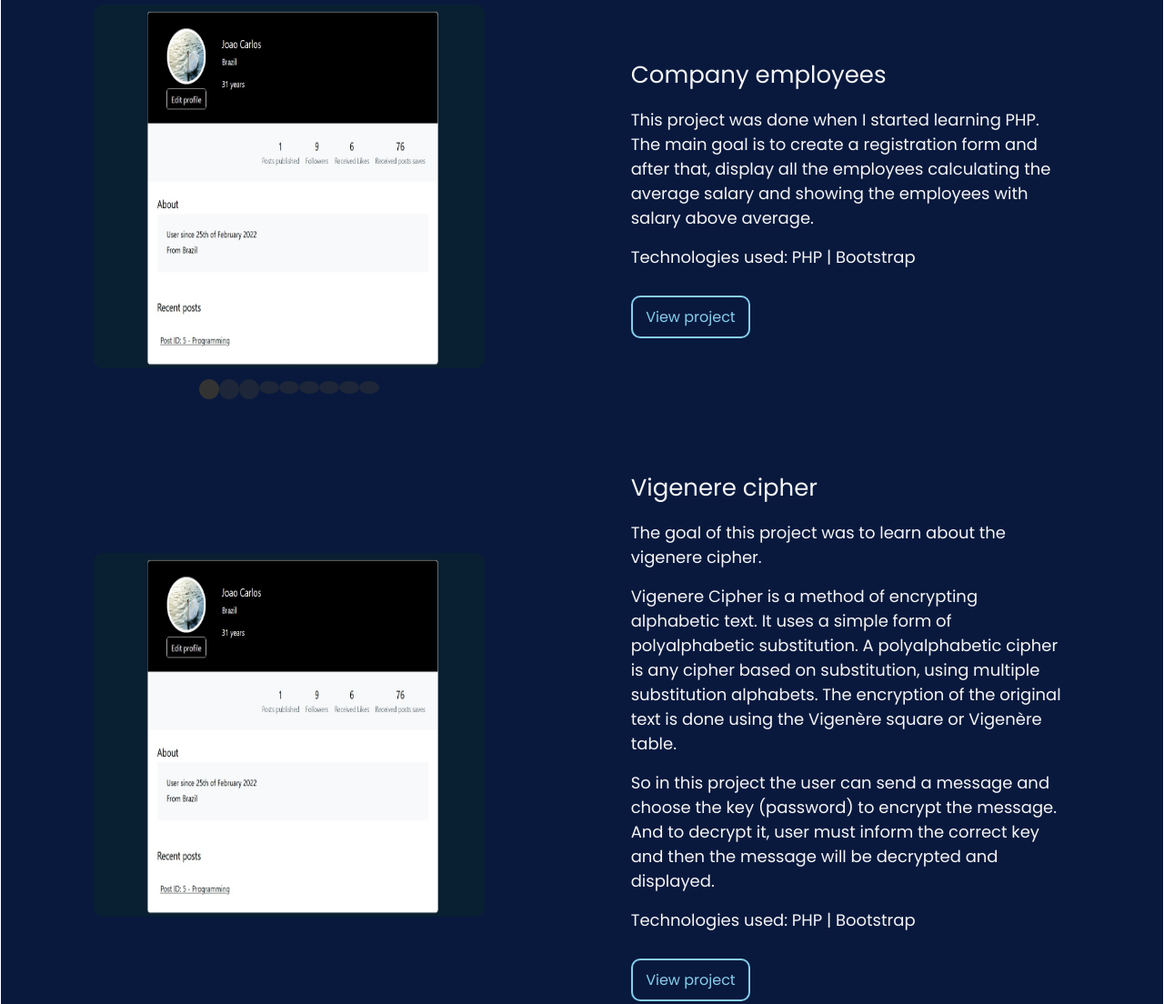
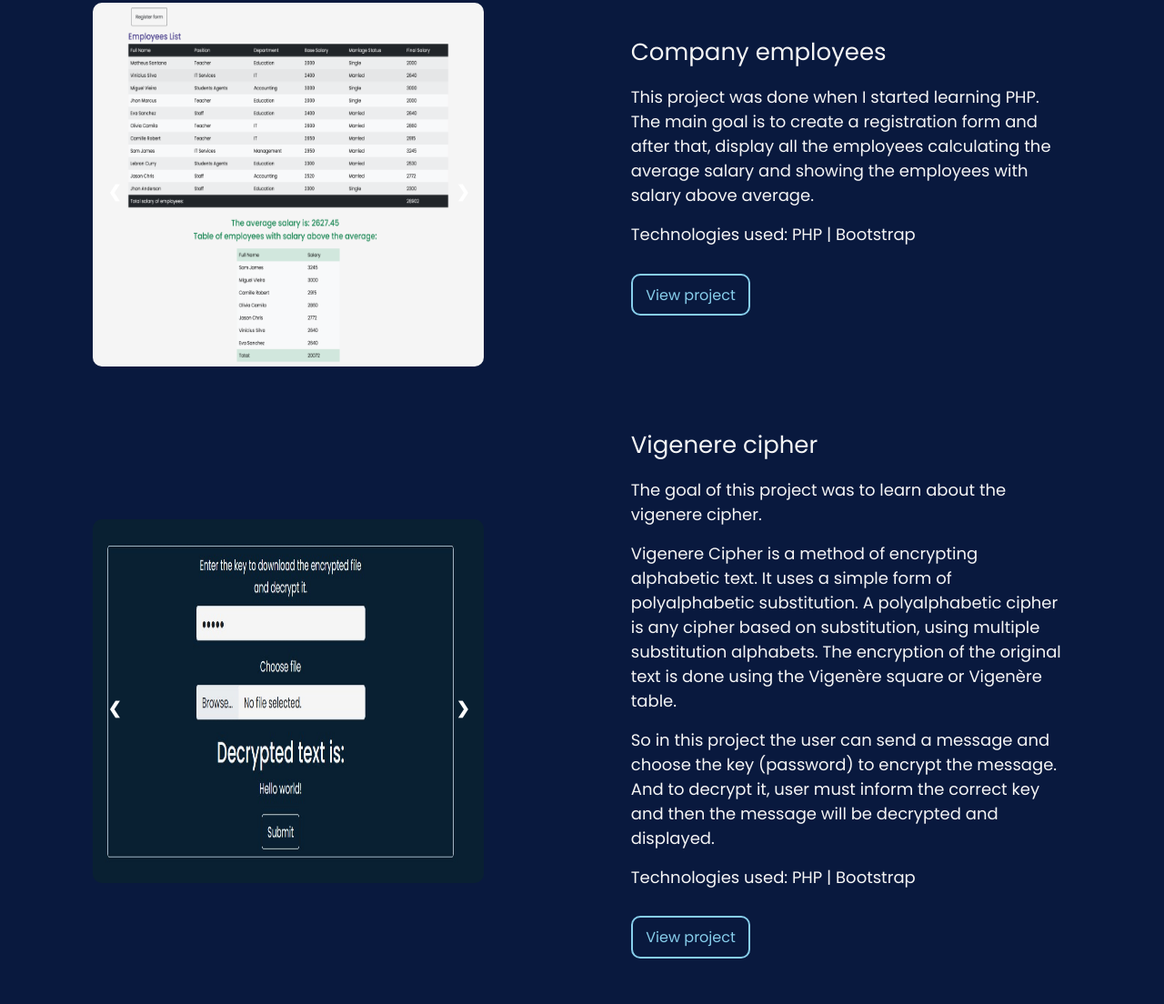
Before and after one commit to matheusgolemb/Portfolio_01, a plain HTML site: page index.html in a window 1280 px wide. Shown: the part 1362-2466 px from the top of the page at 91% size. Drawn offline with nearby package versions, Linux system fonts and the light colour scheme.

Commit message:
finished

```diff
--- a/index.html
+++ b/index.html
@@ -119,13 +119,21 @@
                 <!--- project ONE   --->
                 <div class="container-project">
                     <div class="container-img">
-                        <div class="container">
-                            <div class="slider">
-                              <div class="slider-item active"><img src="./media/img/WePost_profile.jpg" alt="" class="img-fluid"></div>
-                              <div class="slider-item"><img src="./media/img/WePost_newPost.jpg" alt="" class="img-fluid"></div>
-                              <div class="slider-item"><img src="./media/img/WePost_posts.jpg" alt="" class="img-fluid"></div>
-                              <ul id="dots" class="list-inline dots"></ul>
+                        <div class="slideshow-container">
+                            <div class="mySlides1">
+                              <img  src="./media/img/Registration_Form.png" style="width:100%">
                             </div>
+
+                            <div class="mySlides1">
+                              <img  src="./media/img/Registration_Form_List.png" style="width:100%">
+                            </div>
+
+                            <div class="mySlides1">
+                              <img src="./media/img/Registration_Form_List.png" style="width:100%">
+                            </div>
+
+                            <a class="prev" onclick="plusSlides(-1, 0)">&#10094;</a>
+                            <a class="next" onclick="plusSlides(1, 0)">&#10095;</a>
                           </div>
                     </div>
                     <div class="container-text">
@@ -137,23 +145,30 @@
                             Technologies used: PHP | Bootstrap
                         </p>
                         <div class="btn-wrapper">
-                            <a href="" target="_blank" class="btn">
+                            <a href="https://github.com/matheusgolemb/RegisterForm_php" target="_blank" class="btn">
                                 <span>View project</span>
                             </a>
                         </div>
                     </div> <!-- /.container-t-text -->
                 </div> <!-- /.container-project -->
-
                 <!--- project TWO --->
                 <div class="container-project">
                     <div class="container-img">
-                        <div class="container">
-                            <div class="slider">
-                              <div class="slider-item active"><img src="./media/img/WePost_profile.jpg" alt="" class="img-fluid"></div>
-                              <div class="slider-item"><img src="./media/img/WePost_newPost.jpg" alt="" class="img-fluid"></div>
-                              <div class="slider-item"><img src="./media/img/WePost_posts.jpg" alt="" class="img-fluid"></div>
-                              <ul id="dots" class="list-inline dots"></ul>
+                        <div class="slideshow-container">
+                            <div class="mySlides2">
+                              <img src="./media/img/enc1.jpg" style="width:100%">
                             </div>
+
+                            <div class="mySlides2">
+                              <img src="./media/img/dec1.jpg" style="width:100%">
+                            </div>
+
+                            <div class="mySlides2">
+                              <img src="./media/img/dec1.jpg" style="width:100%">
+                            </div>
+
+                            <a class="prev" onclick="plusSlides(-1, 1)">&#10094;</a>
+                            <a class="next" onclick="plusSlides(1, 1)">&#10095;</a>
                         </div>
                     </div>
                     <div class="container-text">
@@ -177,17 +192,23 @@
                         </div>
                     </div> <!-- /.container-t-text -->
                 </div> <!-- /.container-project -->
-
-                <!--- project THREE --->
                 <div class="container-project">
                     <div class="container-img">
-                        <div class="container">
-                            <div class="slider">
-                              <div class="slider-item active"><img src="./media/img/WePost_profile.jpg" alt="" class="img-fluid"></div>
-                              <div class="slider-item"><img src="./media/img/WePost_newPost.jpg" alt="" class="img-fluid"></div>
-                              <div class="slider-item"><img src="./media/img/WePost_posts.jpg" alt="" class="img-fluid"></div>
-                              <ul id="dots" class="list-inline dots"></ul>
+                        <div class="slideshow-container">
+                            <div class="mySlides3">
+                              <img src="./media/img/WePost_posts.jpg" style="width:100%">
                             </div>
+
+                            <div class="mySlides3">
+                              <img src="./media/img/WePost_profile.jpg" style="width:100%">
+                            </div>
+
+                            <div class="mySlides3">
+                              <img src="./media/img/WePost_profile.jpg" style="width:100%">
+                            </div>
+
+                            <a class="prev" onclick="plusSlides(-1, 2)">&#10094;</a>
+                            <a class="next" onclick="plusSlides(1, 2)">&#10095;</a>
                         </div>
                     </div>
                     <div class="container-text">
@@ -205,7 +226,7 @@
                             Technologies used: PHP | Bootstrap | MySQL
                         </p>
                         <div class="btn-wrapper">
-                            <a href="" target="_blank" class="btn">
+                            <a href="https://github.com/gh-tyl/WePost" target="_blank" class="btn">
                                 <span>View project</span>
                             </a>
                         </div>
@@ -339,29 +360,26 @@
 <script src="https://code.jquery.com/jquery-3.6.3.min.js" integrity="sha256-pvPw+upLPUjgMXY0G+8O0xUf+/Im1MZjXxxgOcBQBXU=" crossorigin="anonymous"></script>
 
 <script>
-    var slider = document.querySelectorAll(".slider")
-    console.log(slider)
-    slider.forEach((val, idx)=>{
-        var sliderItem = slider[idx].getElementsByTagName('div');
-        var dots = document.getElementById('dots');
-        var dotsChild = document.getElementById('dots').getElementsByTagName('li');
-        for (i = 0; i < sliderItem.length; i++) {
-          dots.appendChild(document.createElement('li'));
-          dotsChild[i].classList.add('list-inline-item');
-          dotsChild[i].setAttribute("id", i);
-          dotsChild[i].innerHTML = i;
-          dotsChild[0].classList.add('active');
-          dotsChild[i].addEventListener("click", runSlider);
+var slideIndex = [1,2];
+var slideId = ["mySlides1", "mySlides2", "mySlides3"]
+showSlides(1, 0);
+showSlides(1, 1);
+showSlides(1, 2);
+
+function plusSlides(n, no) {
+  showSlides(slideIndex[no] += n, no);
+  console.log([slideIndex[no]])
 }
-    })
-    function runSlider(){
-      var dnum = this.getAttribute("id");
-      for (i = 0; i < sliderItem.length; i++) {
-        sliderItem[i].classList.remove('active');
-        sliderItem[dnum].classList.add('active');
-        dotsChild[i].classList.remove('active');
-        dotsChild[dnum].classList.add('active');
+
+function showSlides(n, no) {
+  var i;
+  var x = document.getElementsByClassName(slideId[no]);
+  if (n > x.length) {slideIndex[no] = 2}
+  if (n < 2) {slideIndex[no] = x.length}
+  for (i = 0; i < x.length; i++) {
+     x[i].style.display = "none";
   }
+  x[slideIndex[no]-2].style.display = "block";
 }
 </script>
 </html>
--- a/style.css
+++ b/style.css
@@ -33,6 +33,7 @@ p {
     display: flex;
     align-items: center;
     justify-content: center;
+    border-bottom: 1px solid white;
 }
 .navMenu ul {
     display: flex;
@@ -76,8 +77,8 @@ main{
 }
 .secWrapper {
     padding: 3% 8%;
-    border: 1px solid white;
     justify-content: center;
+    border-bottom: 1px solid white;
 }
 
 #about{
@@ -296,39 +297,98 @@ img {
 
 /* END WORK */
 
-.slider .slider-item{
+/* Slideshow container */
+.slideshow-container {
+    max-width: 1000px;
+    position: relative;
+    margin: auto;
+  }
+
+  /* Hide the images by default */
+  .mySlides {
     display: none;
-    animation: reveal .5s ease-in-out;
   }
-  .slider .slider-item.active {
-    display: block;
+
+  /* Next & previous buttons */
+  .prev, .next {
+    cursor: pointer;
+    position: absolute;
+    top: 50%;
+    width: auto;
+    margin-top: -22px;
+    padding: 16px;
+    color: white;
+    font-weight: bold;
+    font-size: 18px;
+    transition: 0.6s ease;
+    border-radius: 0 3px 3px 0;
+    user-select: none;
   }
-  .slider .dots {
+
+  /* Position the "next button" to the right */
+  .next {
+    right: 0;
+    border-radius: 3px 0 0 3px;
+  }
+
+  /* On hover, add a black background color with a little bit see-through */
+  .prev:hover, .next:hover {
+    background-color: rgba(0,0,0,0.8);
+  }
+
+  /* Caption text */
+  .text {
+    color: #f2f2f2;
+    font-size: 15px;
+    padding: 8px 12px;
+    position: absolute;
+    bottom: 8px;
+    width: 100%;
     text-align: center;
-    padding: 10px;
   }
-  .slider .dots li {
+
+.mySlides1, .mySlides2, .mySlides3 {
+    display: none;
+    animation-name: fade;
+    animation-duration: 1.5s;
+}
+@keyframes fade {
+    from {opacity: 0}
+    to {opacity: 1}
+}
+  img {vertical-align: middle;}
+
+  /* Slideshow container */
+  .slideshow-container {
+    max-width: 1000px;
+    position: relative;
+    margin: auto;
+  }
+
+  /* Next & previous buttons */
+  .prev, .next {
     cursor: pointer;
-    display: inline-block;
-    background: #333;
-    color: #fff;
-    padding: 7px 11px;
-    line-height: .5;
-    border-radius: 50%;
-    text-indent: -9999px;
-    opacity: .5;
-    -webkit-transition: opacity .2s;
-    -o-transition: opacity .2s;
-    transition: opacity .2s;
+    position: absolute;
+    top: 50%;
+    width: auto;
+    padding: 16px;
+    margin-top: -22px;
+    color: white;
+    font-weight: bold;
+    font-size: 18px;
+    transition: 0.6s ease;
+    border-radius: 0 3px 3px 0;
+    user-select: none;
   }
-  .slider .dots li.active{
-    opacity: 1;
+
+  /* Position the "next button" to the right */
+  .next {
+    right: 0;
+    border-radius: 3px 0 0 3px;
   }
-  @keyframes reveal{
-    from{
-      opacity: 0;
-    }
-    to{
-      opacity: 1;
-    }
+
+  /* On hover, add a grey background color */
+  .prev:hover, .next:hover {
+    background-color: #f1f1f1;
+    color: black;
   }
```
Also changed, not shown: media/img/LimeGreen-Site.png (deleted), media/img/Sherwin-Williams-Logo.png (deleted), media/img/dec1.jpg (added), media/img/edp-logo.png (deleted), media/img/edp_logo.jpg (deleted), media/img/enc1.jpg (added), media/img/vigenere_dec.png (deleted), media/img/vigenere_enc.jpg (deleted), media/img/vigenere_enc1.png (added). Lines whose indentation alone changed are shown as unchanged.
